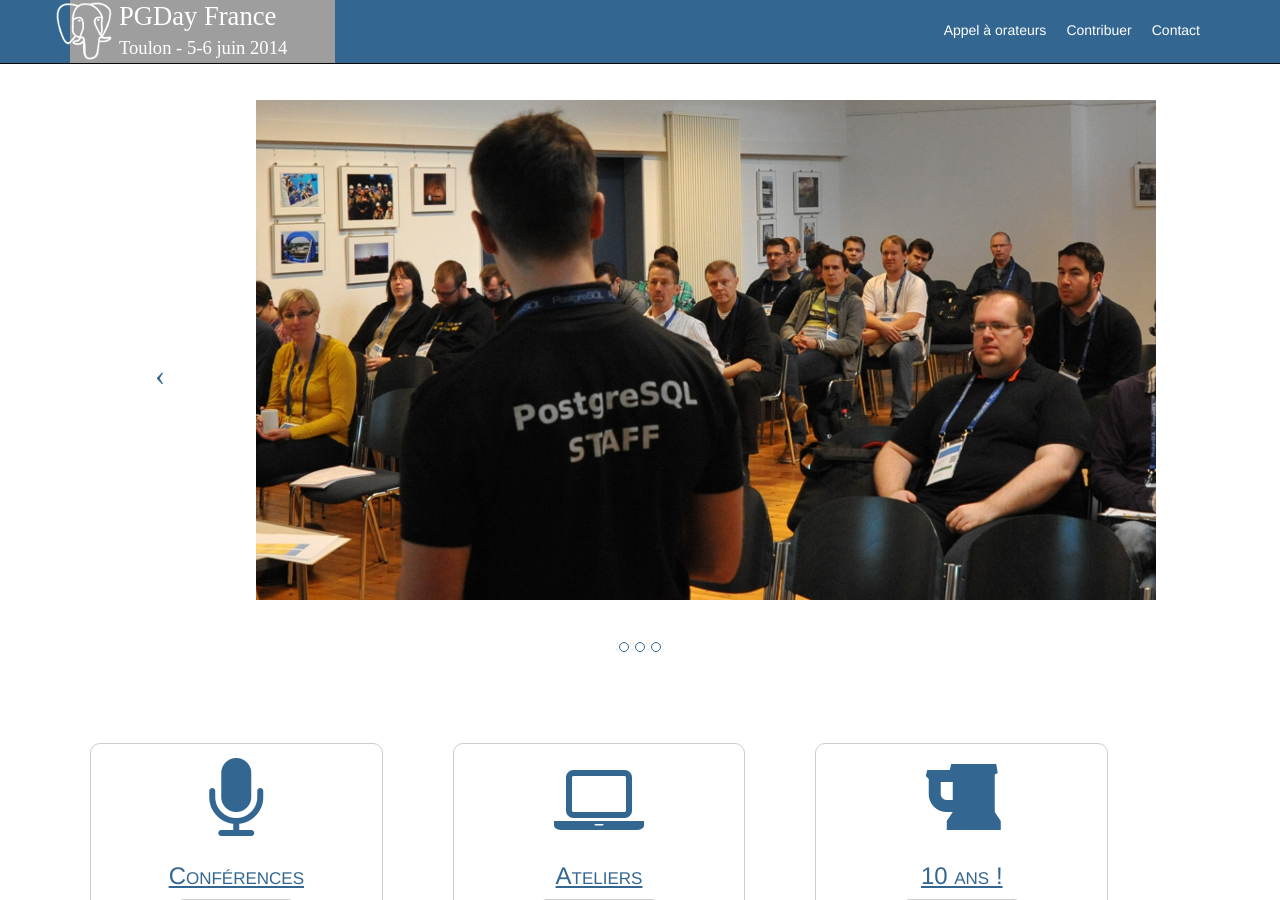
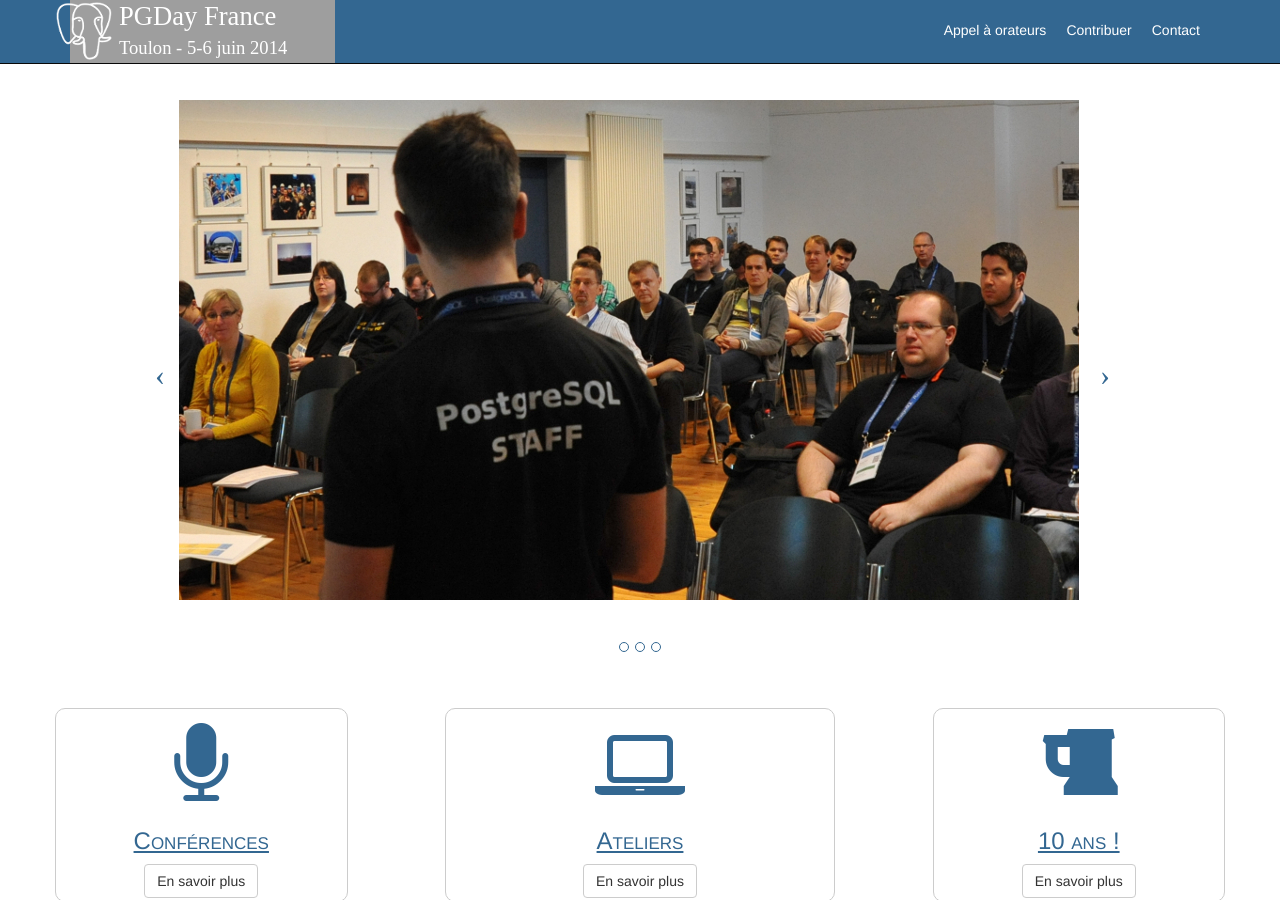
Before and after one commit to postgresqlfr/2024.pgday.fr, a Jekyll site: the page built from index.html, in a window 1280 px wide and 900 px high. Built offline with Jekyll 4.4.1, drawn with Linux system fonts in a browser that asks for light colours; Markdown is read by kramdown in place of the engine named in the settings; some of the changed text lies outside the part shown; grey boxes are pictures that could not be loaded.

Commit message:
Fix alignment for slider and columns

```diff
--- a/css/style.css
+++ b/css/style.css
@@ -127,7 +127,6 @@
     padding: 15px 4px 3px 4px;
     border: solid 1px #CCC;
     border-shadow: top;
-    margin: 3%;
 }
 
 h5{
--- a/index.html
+++ b/index.html
@@ -39,24 +39,32 @@
 <div class="section">
   <div class="container">
     <div class="row">
+
       <div class="col-lg-3 col-md-3 home_bloc">
         <i class="fa fa-microphone"></i>
         <h3>Conférences</h3>
         <p></p>
         <a class="btn btn-default" href="#" role="button">En savoir plus</a>
       </div>
-      <div class="col-lg-3 col-md-3 home_bloc">
+
+        <div class="col-lg-1 col-md-1"></div>
+
+      <div class="col-lg-4 col-md-4 home_bloc">
         <i class="fa fa-laptop"></i>
         <h3>Ateliers</h3>
         <p></p>
         <a class="btn btn-default" href="#" role="button">En savoir plus</a>
       </div>
+
+        <div class="col-lg-1 col-md-1"></div>
+
       <div class="col-lg-3 col-md-3 home_bloc">
         <i class="fa fa-beer"></i>
         <h3>10 ans !</h3>
         <p></p>
         <a class="btn btn-default" href="#" role="button">En savoir plus</a>
       </div>
+
     </div>
   </div>
 </div>
@@ -70,27 +78,7 @@
       </div>
     </div>
     <div class="row">
-        <p>Sponsorisé par</p>
-            <div class="col-xs-6 col-md-3">
-                <a href="#" class="thumbnail">
-                    <img data-src="holder.js/50%x180" alt="Sponsor">
-                </a>
-            </div>
-            <div class="col-xs-6 col-md-3">
-                <a href="#" class="thumbnail">
-                    <img data-src="holder.js/100%x180" alt="Sponsor">
-                </a>
-            </div>
-            <div class="col-xs-6 col-md-3">
-                <a href="#" class="thumbnail">
-                    <img data-src="holder.js/100%x180" alt="Sponsor">
-                </a>
-            </div>
-            <div class="col-xs-6 col-md-3">
-                <a href="#" class="thumbnail">
-                    <img data-src="holder.js/100%x180" alt="Sponsor" >
-                </a>
-            </div>
+        <p><a href="contribuer.html">Devenez partenaires du PGDay France</a></p>
         </div>
     </div>
 </div>
```
Also changed, not shown: css/bootstrap.css.
